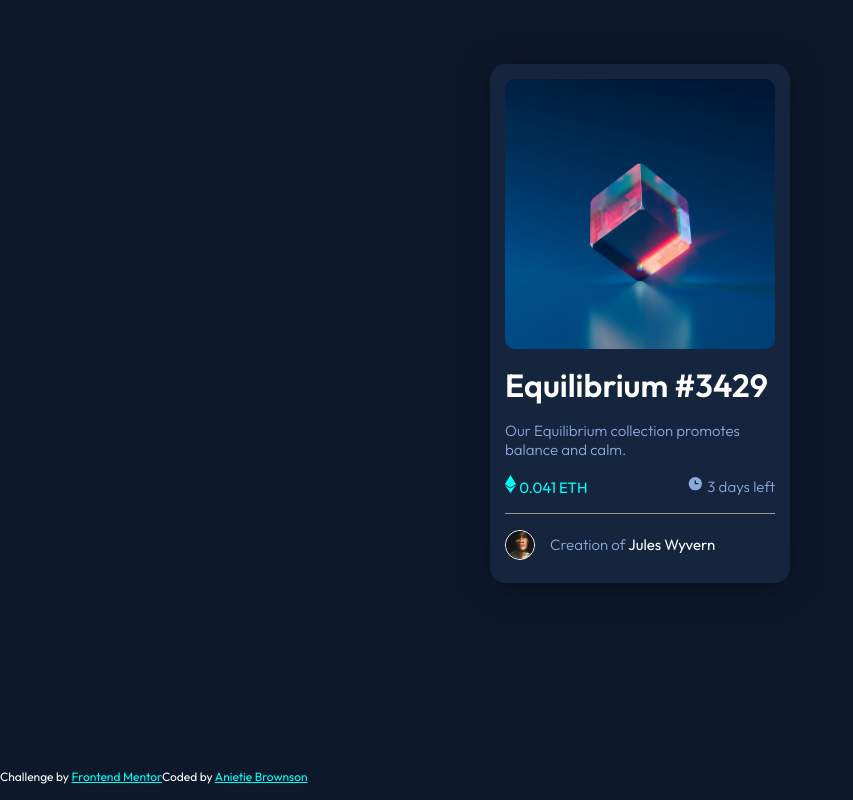
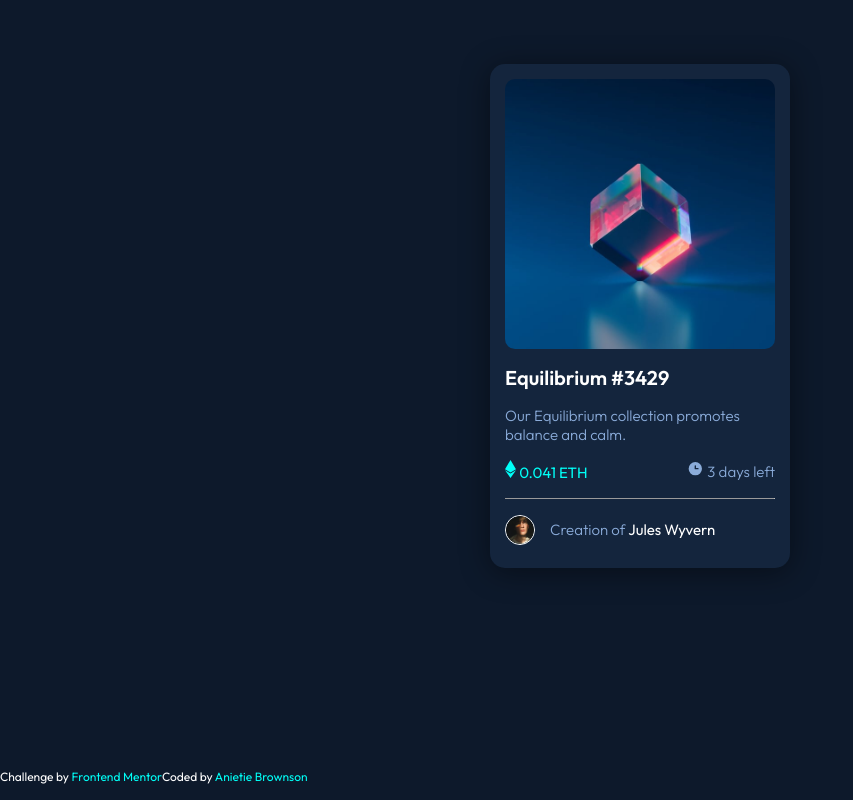
Before and after one commit to AJBrownson/NFT-preview-card, a plain HTML site: page NFT Preview Card Component-main/index.html in a window 1280 px wide. Shown: the whole page, without its empty margins (0-853 px from the left). Drawn offline with Linux system fonts and the light colour scheme.

Commit message:
Update style.css

```diff
--- a/NFT Preview Card Component-main/style.css
+++ b/NFT Preview Card Component-main/style.css
@@ -92,6 +92,7 @@ body {
 h1 {
     color: hsl(0, 0%, 100%);
     font-weight: 600;
+    font-size: 20px;
 }
 
 
@@ -189,4 +190,5 @@ footer > p {
 
 footer a {
     color: hsl(178, 100%, 50%);
+    text-decoration: none;
 }
```
